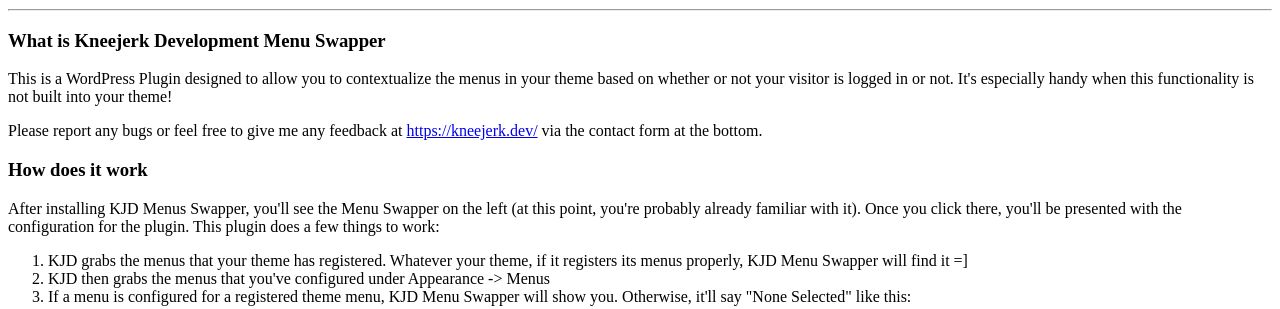
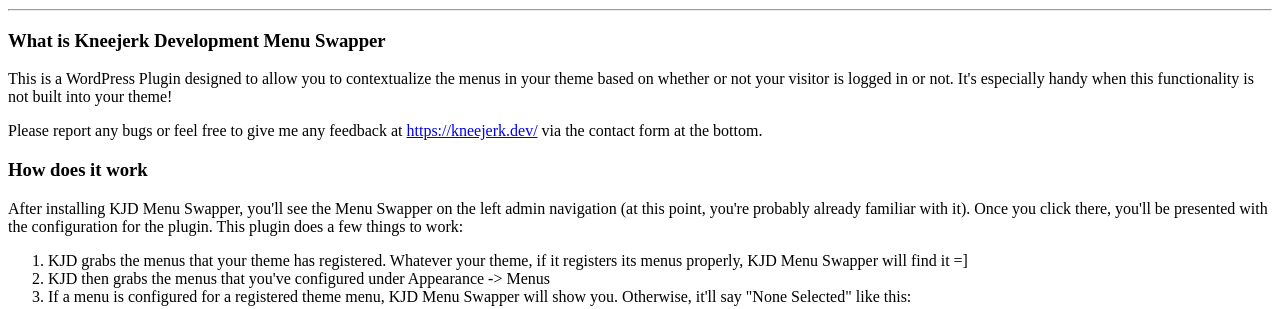
Before and after one commit to Kneejerk/kneejerk_menu_swapper, a PHP site: page /templates/about.php in a window 1280 px wide. Shown: the part 46-355 px from the top of the page. Run offline with PHP 8.4, Linux system fonts and the light colour scheme; some libraries are stand-ins or nearby versions.

Commit message:
Fixed readability issue in docs

```diff
--- a/templates/about.php
+++ b/templates/about.php
@@ -17,7 +17,7 @@
 
             <h3>How does it work</h3>
             <p>
-                After installing KJD Menus Swapper, you'll see the Menu Swapper on the left (at this point, you're
+                After installing KJD Menu Swapper, you'll see the Menu Swapper on the left admin navigation (at this point, you're
                 probably already familiar with it). Once you click there, you'll be presented with the configuration
                 for the plugin. This plugin does a few things to work:
             </p>
```
Also changed, not shown: README.md.
